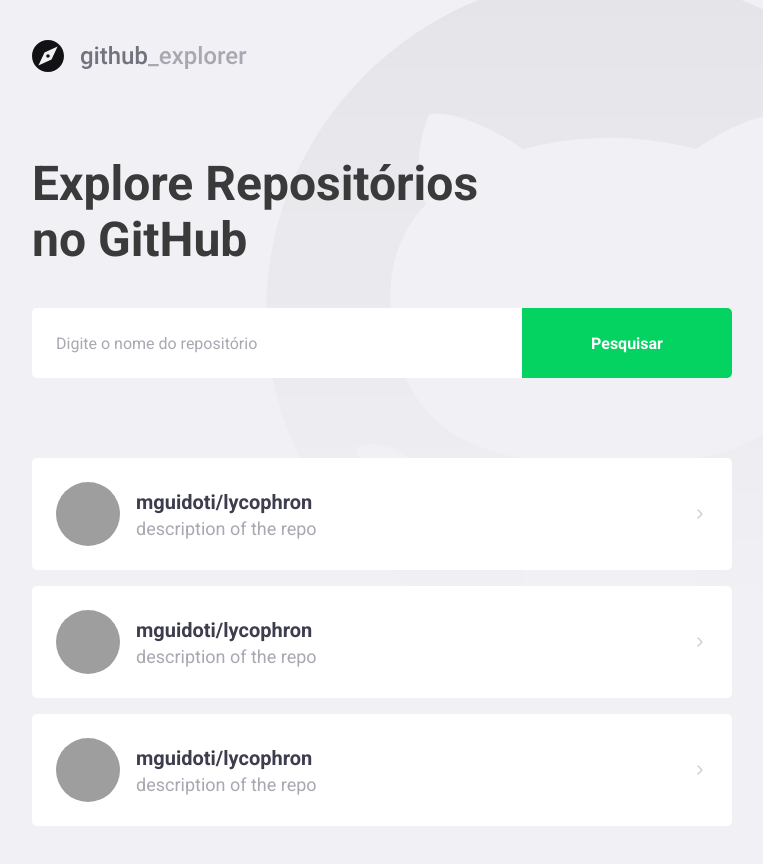
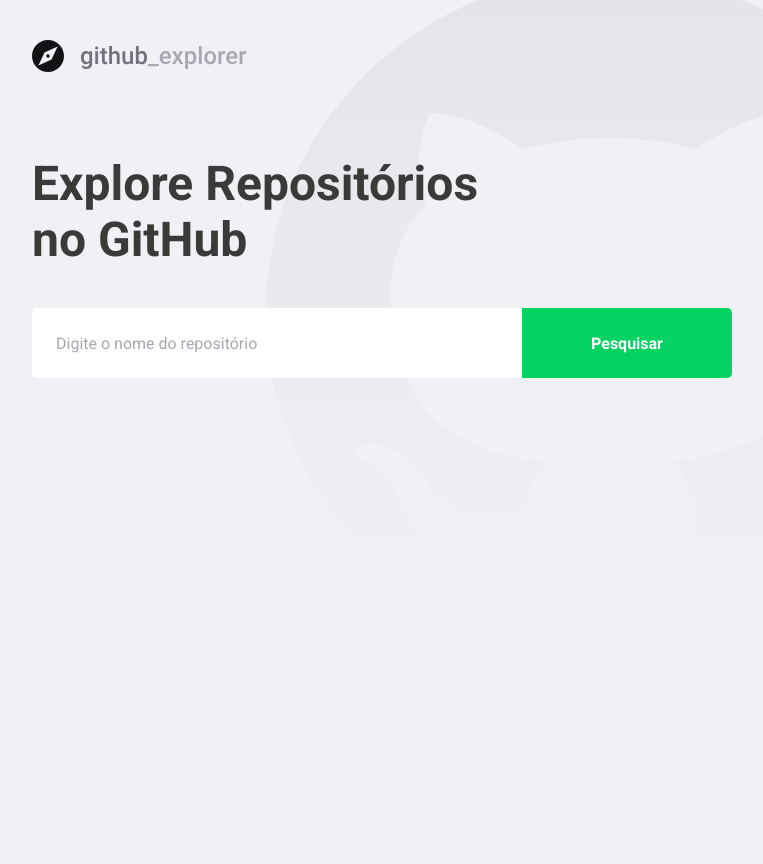
Before and after one commit to mguidoti/learn-rocketseat-gostack-level-03, a React (Create React App) app in the folder primeiro-projeto-react/: page / in a window 1280 px wide. Shown: the whole page, without its empty margins (148-911 px from the left). After the commit the page ends 800 px from the top, so only its background shows below. Built offline with nearby package versions, Linux system fonts and the light colour scheme; grey boxes are pictures that could not be loaded.

Commit message:
feat: Code for "Conectando a API" class

```diff
--- a/primeiro-projeto-react/package.json
+++ b/primeiro-projeto-react/package.json
@@ -10,6 +10,7 @@
     "@types/node": "^12.0.0",
     "@types/react": "^16.9.53",
     "@types/react-dom": "^16.9.8",
+    "axios": "^0.21.0",
     "polished": "^4.0.3",
     "react": "^17.0.1",
     "react-dom": "^17.0.1",
--- a/primeiro-projeto-react/src/pages/Dashboard/index.tsx
+++ b/primeiro-projeto-react/src/pages/Dashboard/index.tsx
@@ -1,57 +1,71 @@
-import React from 'react';
+import React, { useState, FormEvent } from 'react';
 
 import { FiChevronRight } from 'react-icons/fi';
 
 import logoImg from '../../assets/logo.svg';
 
 import { Title, Form, Repositories } from './styles';
+
+import api from '../../services/Api';
 // Same as function Dashboard() {}, but with the second way, I can more easily
 // define type
+
+interface Repository {
+  full_name: string;
+  description: string;
+  owner: {
+    login: string;
+    avatar_url: string;
+  };
+}
+
 const Dashboard: React.FunctionComponent = () => {
+  const [newRepo, setNewRepo] = useState('');
+  const [repositories, setRepositories] = useState<Repository[]>([]);
+
+  async function handleAddRepository(
+    event: FormEvent<HTMLFormElement>,
+  ): Promise<void> {
+    // This prevents the default behavior of reloading the page after clicking
+    // the form button
+    event.preventDefault();
+
+    const response = await api.get<Repository>(`/repos/${newRepo}`);
+
+    const repository = response.data;
+
+    setRepositories([...repositories, repository]);
+    setNewRepo('');
+  }
+
   return (
     <>
       <img src={logoImg} alt="Github Explorer" />
       <Title>Explore Repositórios no GitHub</Title>
 
-      <Form>
-        <input placeholder="Digite o nome do repositório" />
+      <Form onSubmit={handleAddRepository}>
+        <input
+          value={newRepo}
+          onChange={e => setNewRepo(e.target.value)}
+          placeholder="Digite o nome do repositório"
+        />
         <button type="submit">Pesquisar</button>
       </Form>
 
       <Repositories>
-        <a href="teste">
+        {repositories.map(repository => (
+          <a key={repository.full_name} href="teste">
             <img
-            src="https://avatars3.githubusercontent.com/u/44419136?s=460&v=4"
-            alt="Marcus Guidoti"
+              src={repository.owner.avatar_url}
+              alt={repository.owner.login}
             />
             <div>
-            <strong>mguidoti/lycophron</strong>
-            <p>description of the repo</p>
+              <strong>{repository.full_name}</strong>
+              <p>{repository.description}</p>
             </div>
             <FiChevronRight />
           </a>
-        <a href="teste">
-          <img
-            src="https://avatars3.githubusercontent.com/u/44419136?s=460&v=4"
-            alt="Marcus Guidoti"
-          />
-          <div>
-            <strong>mguidoti/lycophron</strong>
-            <p>description of the repo</p>
-          </div>
-          <FiChevronRight />
-        </a>
-        <a href="teste">
-          <img
-            src="https://avatars3.githubusercontent.com/u/44419136?s=460&v=4"
-            alt="Marcus Guidoti"
-          />
-          <div>
-            <strong>mguidoti/lycophron</strong>
-            <p>description of the repo</p>
-          </div>
-          <FiChevronRight />
-        </a>
+        ))}
       </Repositories>
     </>
   );
--- a/primeiro-projeto-react/src/pages/Dashboard/styles.ts
+++ b/primeiro-projeto-react/src/pages/Dashboard/styles.ts
@@ -80,7 +80,8 @@
   }
 
   div {
-    margin-left: 16px;
+    margin: 0 16px;
+    flex: 1;
 
     strong {
       font-size: 20px;
--- /dev/null
+++ b/primeiro-projeto-react/src/services/Api.ts
@@ -0,0 +1,7 @@
+import axios from 'axios';
+
+const api = axios.create({
+  baseURL: 'https://api.github.com/',
+});
+
+export default api;
```
Also changed, not shown: primeiro-projeto-react/.eslintrc.json, 1 other file (tests, documents, lock files or other folders). Lines whose indentation alone changed are shown as unchanged.
